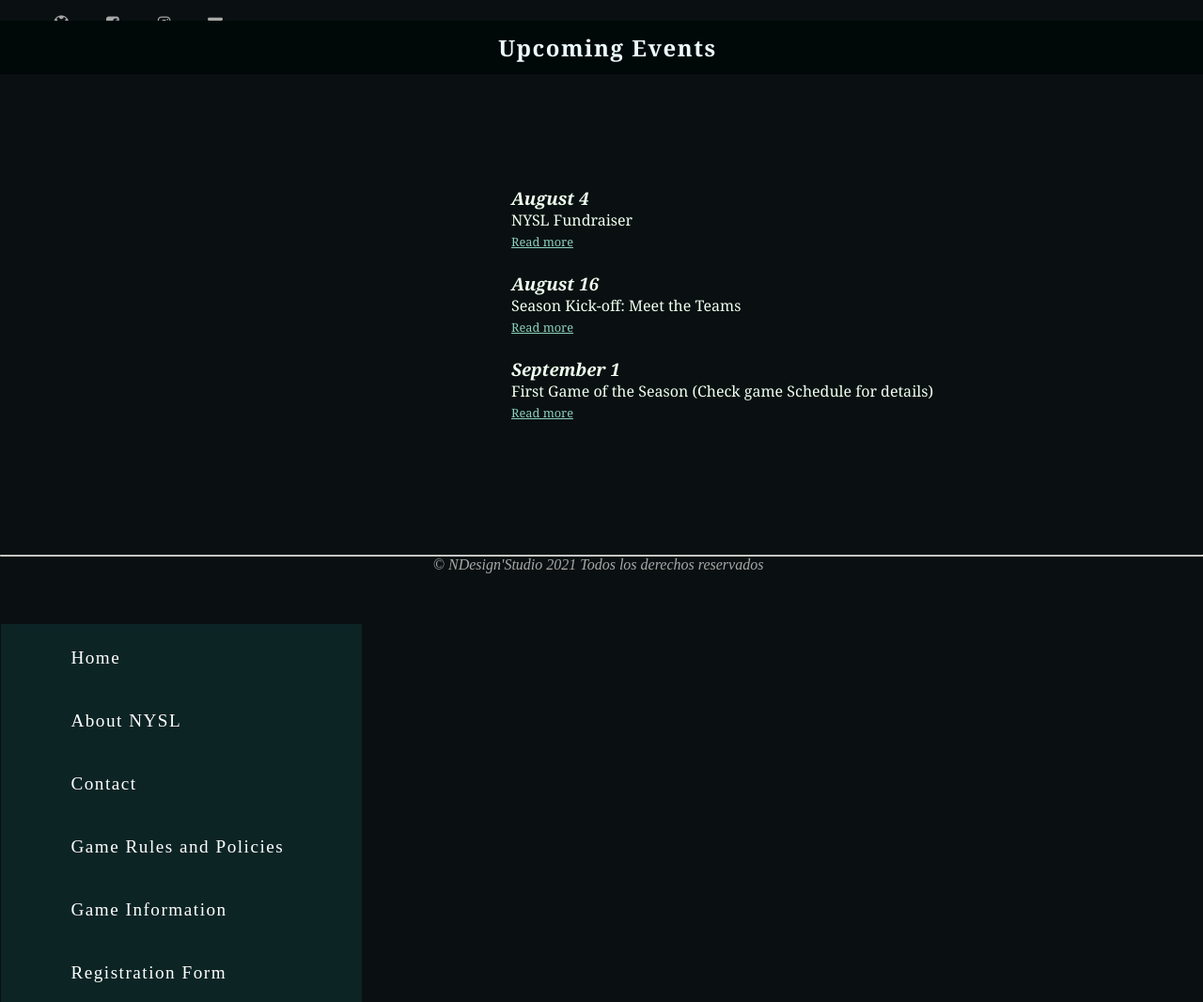
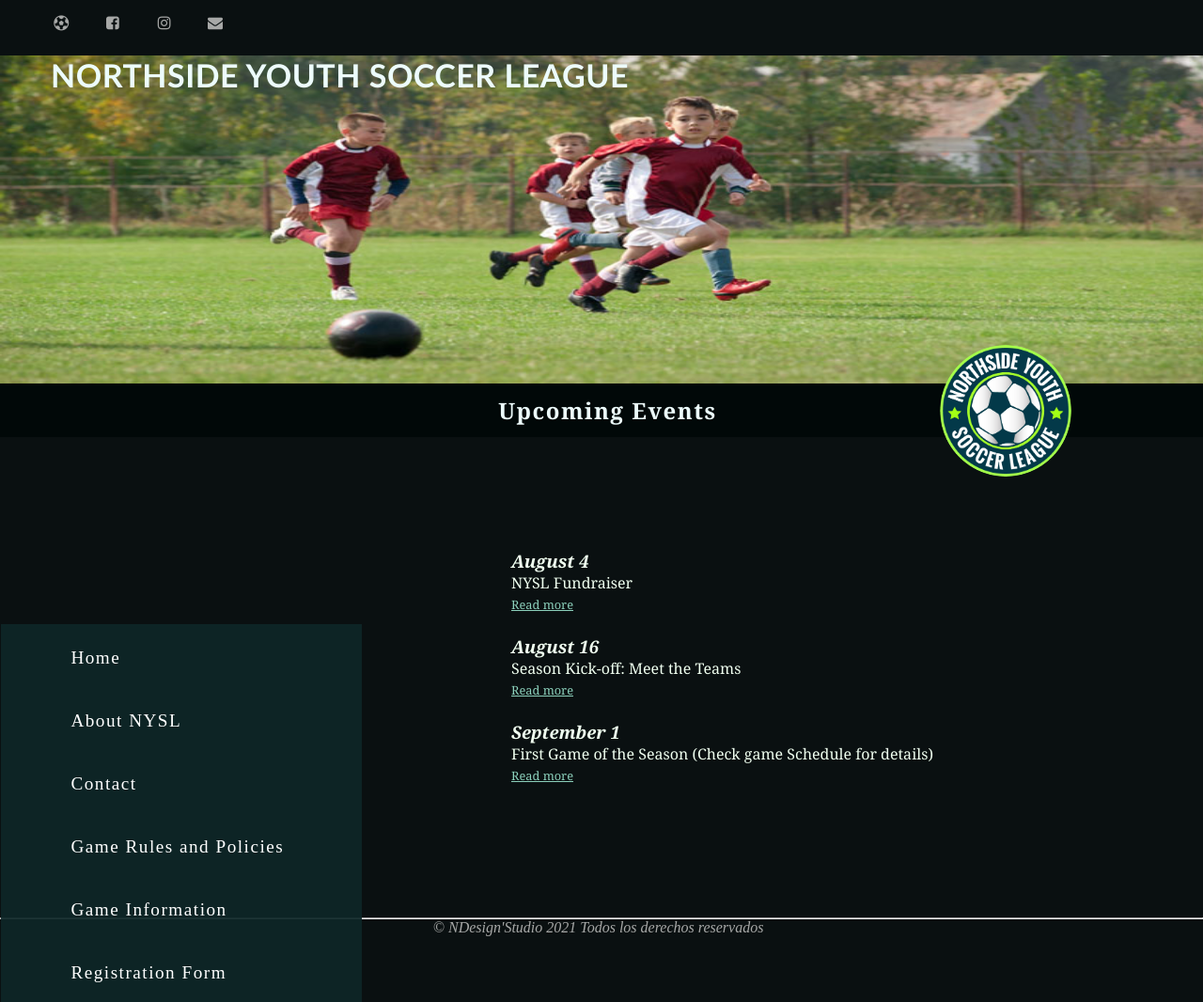
Before and after one commit to caro-asm/t5-website, a plain HTML site: page index.html in a window 1280 px wide. Shown: the whole page at 94% size. Drawn offline with Linux system fonts and the light colour scheme.

Commit message:
Update index.html

```diff
--- a/index.html
+++ b/index.html
@@ -25,14 +25,14 @@
       <!--imagen principal/Banner-->
       <header>
           <div class="caja1">
-              <img src="ASSETS/design1_image1.jpg" alt=banner id="banner">
+              <img src="asset/design1_image1.jpg" alt=banner id="banner">
               <h1 class="cliente">NORTHSIDE YOUTH SOCCER LEAGUE</h1>
               </div>
       </header>
 
       <nav class="caja2">
         <h2 class="name">Upcoming Events</h2>
-        <img src="assets/nysl_logo.png" alt="nysl_logo" id="logo">
+        <img src="asset/nysl_logo.png" alt="nysl_logo" id="logo">
       </nav>
 
       <!--texto Home-->
@@ -61,7 +61,7 @@
               <li><a href="contact.html">Contact</a></li>
               <li><a href="rules.html">Game Rules and Policies</a></li>
               <li><a href="game.html">Game Information</a></li>
-              <li><a href="Registration.html">Registration Form</a></li>
+              <li><a href="registration.html">Registration Form</a></li>
             </ul>
           </div>
         </section>
```
